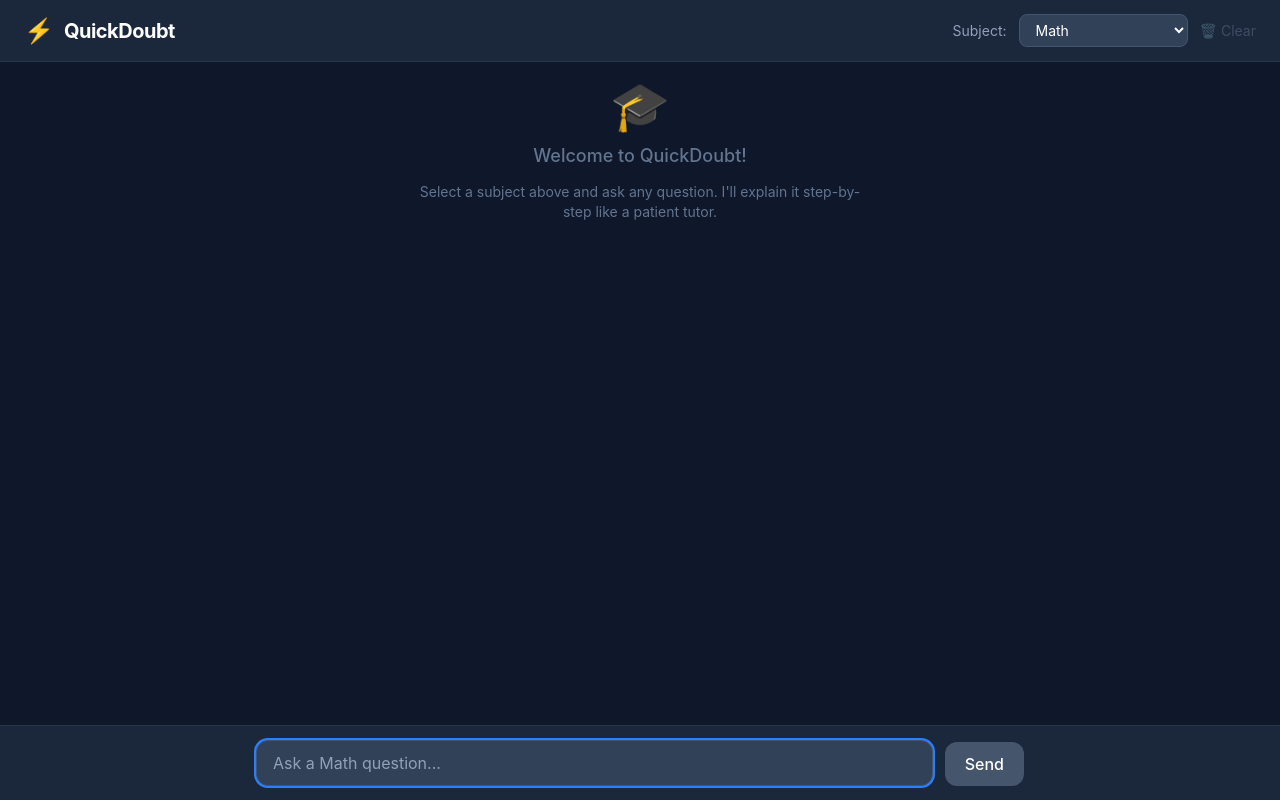
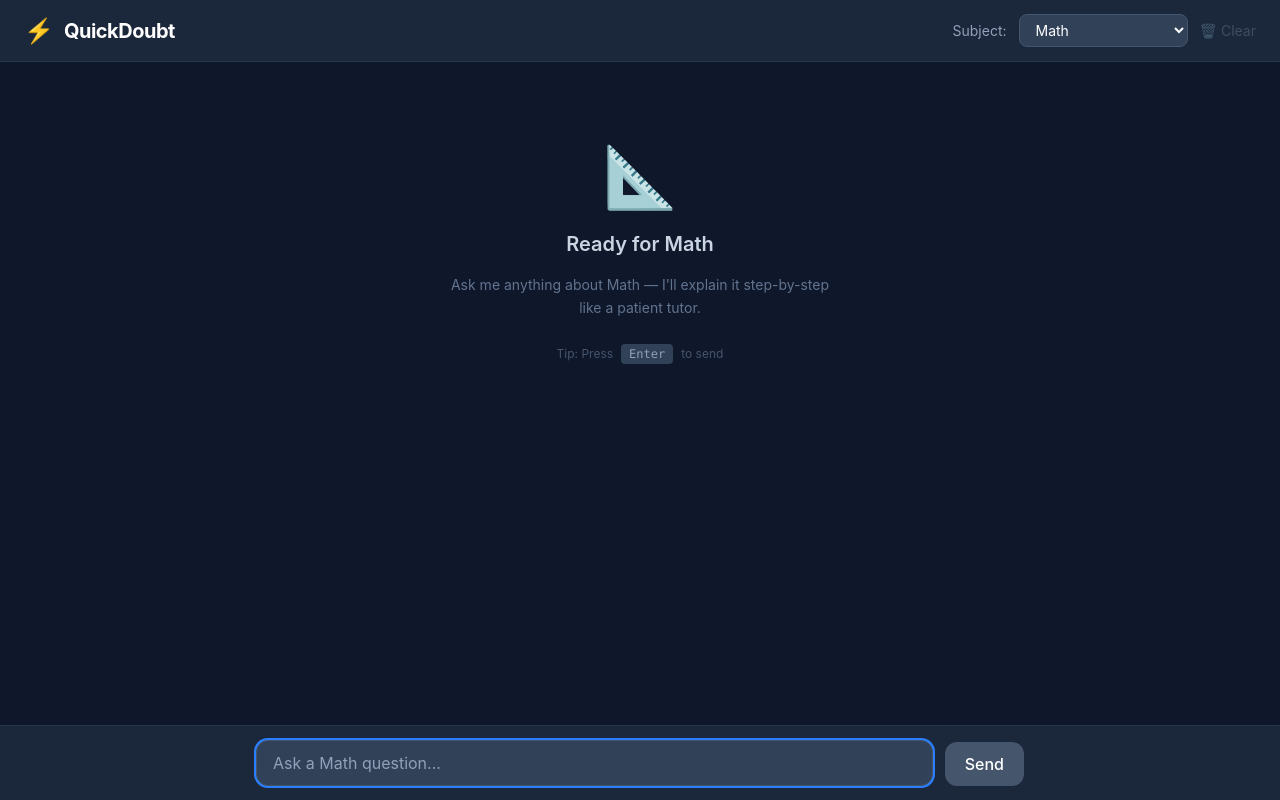
Before and after one commit to varadgosavi69/AI-Chatbot-For-Education, a React (Vite) app in the folder client/: page / in a window 1280 px wide. Built offline with nearby package versions, Linux system fonts and the light colour scheme.

Commit message:
Add empty state for chat window

```diff
--- a/client/src/App.tsx
+++ b/client/src/App.tsx
@@ -269,13 +269,21 @@ function App() {
       >
         <div key={subject} className="max-w-3xl mx-auto space-y-4 chat-fade-in">
         {messages.length === 0 && !isLoading && (
-          <div className="flex flex-col items-center justify-center h-full text-slate-500 gap-3">
-            <span className="text-5xl">🎓</span>
-            <p className="text-lg font-medium">Welcome to QuickDoubt!</p>
-            <p className="text-sm text-center max-w-md">
-              Select a subject above and ask any question. I'll explain it
-              step-by-step like a patient tutor.
+          <div className="flex flex-col items-center justify-center h-full text-slate-400 gap-4 py-16">
+            <div className="text-6xl mb-2">{theme.emoji}</div>
+            <h2 className="text-xl font-semibold text-slate-300">
+              {subject === "General" ? "Ask me anything!" : `Ready for ${subject}`}
+            </h2>
+            <p className="text-sm text-center max-w-sm leading-relaxed text-slate-500">
+              {subject === "General"
+                ? "I can help with any topic — just type your question below and I'll explain it step-by-step."
+                : `Ask me anything about ${subject} — I'll explain it step-by-step like a patient tutor.`}
             </p>
+            <div className="flex items-center gap-2 mt-2 text-xs text-slate-600">
+              <span>Tip: Press</span>
+              <kbd className="bg-slate-700 px-2 py-0.5 rounded text-slate-400 font-mono text-xs">Enter</kbd>
+              <span>to send</span>
+            </div>
           </div>
         )}
 
```
